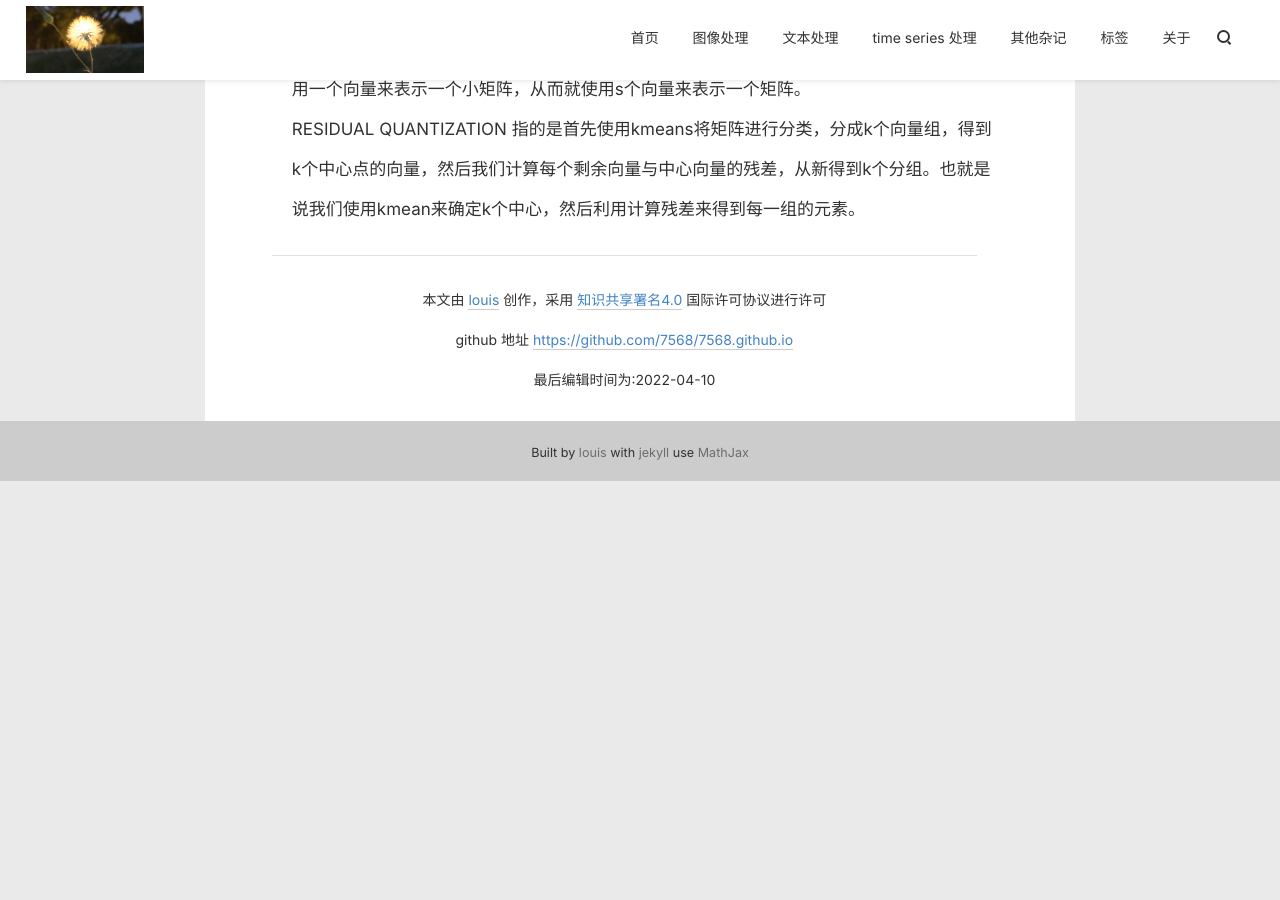
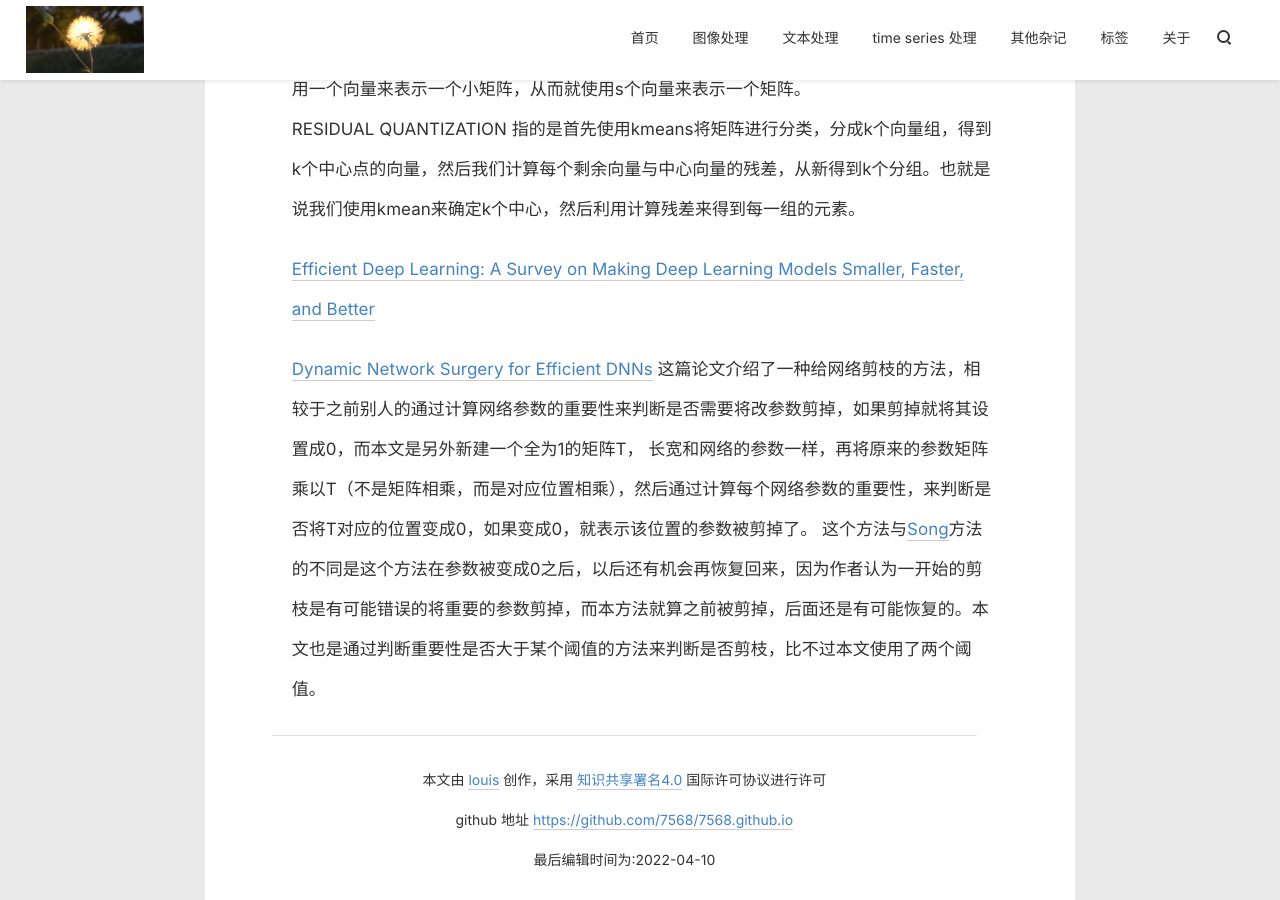
Before and after one commit to 7568/7568.github.io, a Jekyll site: the page built from _posts/others/2022-03-23-my-deep-compression-note.md, in a window 1280 px wide and 900 px high, scrolled down 4991 px. Built offline with Jekyll 4.4.1, drawn with Linux system fonts in a browser that asks for light colours; before the commit the page ends 5472 px from its top, so only the background shows below that.

```diff
--- a/_posts/others/2022-03-23-my-deep-compression-note.md
+++ b/_posts/others/2022-03-23-my-deep-compression-note.md
@@ -87,3 +87,10 @@ approximation），网络量化（network quantization），老师学生网络
 SCALAR QUANTIZATION USING kMEANS 指的是使用 kmeans 方法，将矩阵分成k类，然后用中心值来代替一组值。<br/>
 PRODUCT QUANTIZATION 指的是对于一个矩阵，首先我们选择某一种方式，按照列分成s个小的矩阵，然后分别对每个小的矩阵按照行进行Kmeans聚类，分成k类，这样我们就可以使用一个向量来表示一个小矩阵，从而就使用s个向量来表示一个矩阵。<br/>
 RESIDUAL QUANTIZATION 指的是首先使用kmeans将矩阵进行分类，分成k个向量组，得到k个中心点的向量，然后我们计算每个剩余向量与中心向量的残差，从新得到k个分组。也就是说我们使用kmean来确定k个中心，然后利用计算残差来得到每一组的元素。
+
+[Efficient Deep Learning: A Survey on Making Deep Learning Models Smaller, Faster, and Better](https://arxiv.org/pdf/2106.08962.pdf)
+
+
+[Dynamic Network Surgery for Efficient DNNs](https://arxiv.org/pdf/1608.04493.pdf) 这篇论文介绍了一种给网络剪枝的方法，相较于之前别人的通过计算网络参数的重要性来判断是否需要将改参数剪掉，如果剪掉就将其设置成0，而本文是另外新建一个全为1的矩阵T，
+长宽和网络的参数一样，再将原来的参数矩阵乘以T（不是矩阵相乘，而是对应位置相乘），然后通过计算每个网络参数的重要性，来判断是否将T对应的位置变成0，如果变成0，就表示该位置的参数被剪掉了。
+这个方法与[Song]()方法的不同是这个方法在参数被变成0之后，以后还有机会再恢复回来，因为作者认为一开始的剪枝是有可能错误的将重要的参数剪掉，而本方法就算之前被剪掉，后面还是有可能恢复的。本文也是通过判断重要性是否大于某个阈值的方法来判断是否剪枝，比不过本文使用了两个阈值。
```
Also changed, not shown: _posts/images-process/2022-04-09-synthetic-humans-for-action-recognition-from-unseen-viewpoints.md (added, +43 -0 lines).
